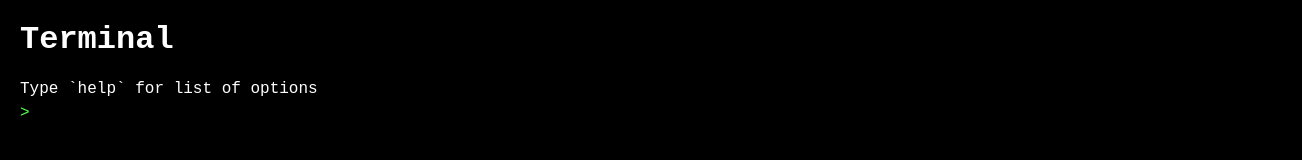
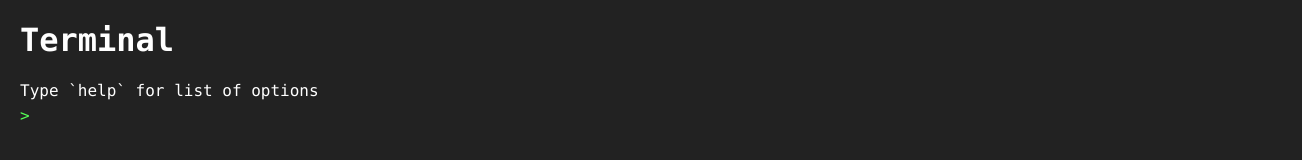
Before and after one commit to bartaz/lost-in-cyberspace, a website: page terminal/terminal.html in a window 1280 px wide. Shown: the whole page, 1302 px wide, since content can reach past the window. Drawn offline with Linux system fonts and the light colour scheme.

Commit message:
Some terminal updates

```diff
--- a/terminal/js/dom-manipulator.js
+++ b/terminal/js/dom-manipulator.js
@@ -1,14 +1,17 @@
 function DomManipulator() {
   this.terminal      = document.getElementById("terminal");
   this.terminalInput = document.getElementById("terminal--input");
-};
+}
 
 DomManipulator.prototype.getInputValue = function () {
   return this.terminalInput.value;
 };
 
 DomManipulator.prototype.setInputValue = function (value) {
-  this.terminalInput.value = value;
+  setTimeout(() => {
+    this.terminalInput.value = value;
+    this.terminalInput.focus();
+  }, 1);
 };
 
 DomManipulator.prototype.setFocusToInput = function () {
@@ -40,7 +43,7 @@ DomManipulator.prototype.showOptionsList = function () {
 
 DomManipulator.prototype.showCommandNotFound = function () {
   this.showSubmittedValue();
-  this.createParagraph("<span class=\"uppercase\">Command not found: </span>" + this.getInputValue())
+  this.createParagraph("<span class=\"uppercase\">Command not found: </span>" + this.getInputValue());
   this.setInputValue("");
 };
 
@@ -66,8 +69,8 @@ DomManipulator.prototype.showErrors = function (codes, errors) {
 
   errors.forEach(function(error) {
     that.createParagraph(error);
-  })
-}
+  });
+};
 
 DomManipulator.prototype.prepareLegend = function (network) {
   function formatCode(code) {
--- a/terminal/style/terminal.css
+++ b/terminal/style/terminal.css
@@ -1,7 +1,8 @@
 body {
-    background: #000;
+    background: #222;
+    color: #FFF;
     margin: 0;
-    font-family: 'Courier New', monospace;
+    font-family: 'Monaco', monospace;
 }
 
 p {
@@ -17,19 +18,14 @@ li {
 }
 
 input {
-    font-family: 'Courier New', monospace;
+    font-family: 'Monaco', monospace;
 }
 
 .container {
     margin-left: 20px;
 }
 
-.title {
-    color: #FFF;
-}
-
 .terminal {
-    background: #000;
     color: #FFF;
     width: 100%;
     font-size: 1em;
@@ -40,7 +36,6 @@ input {
 }
 
 .terminal--input-wrapper::before {
-    font-family: 'Courier New', monospace;
     content: ">";
     color: #55FF55;
     font-size: 1em;
@@ -66,10 +61,10 @@ input {
 .terminal--input {
     outline: none;
     border: none;
-    background: #000;
+    background: transparent;
     font-size: 1em;
     margin-left: 18px;
-    width: 100%;
+    width: 95px;
     height: 14px;
 }
 
```
Also changed, not shown: TODO.md (+4 -3 lines).
